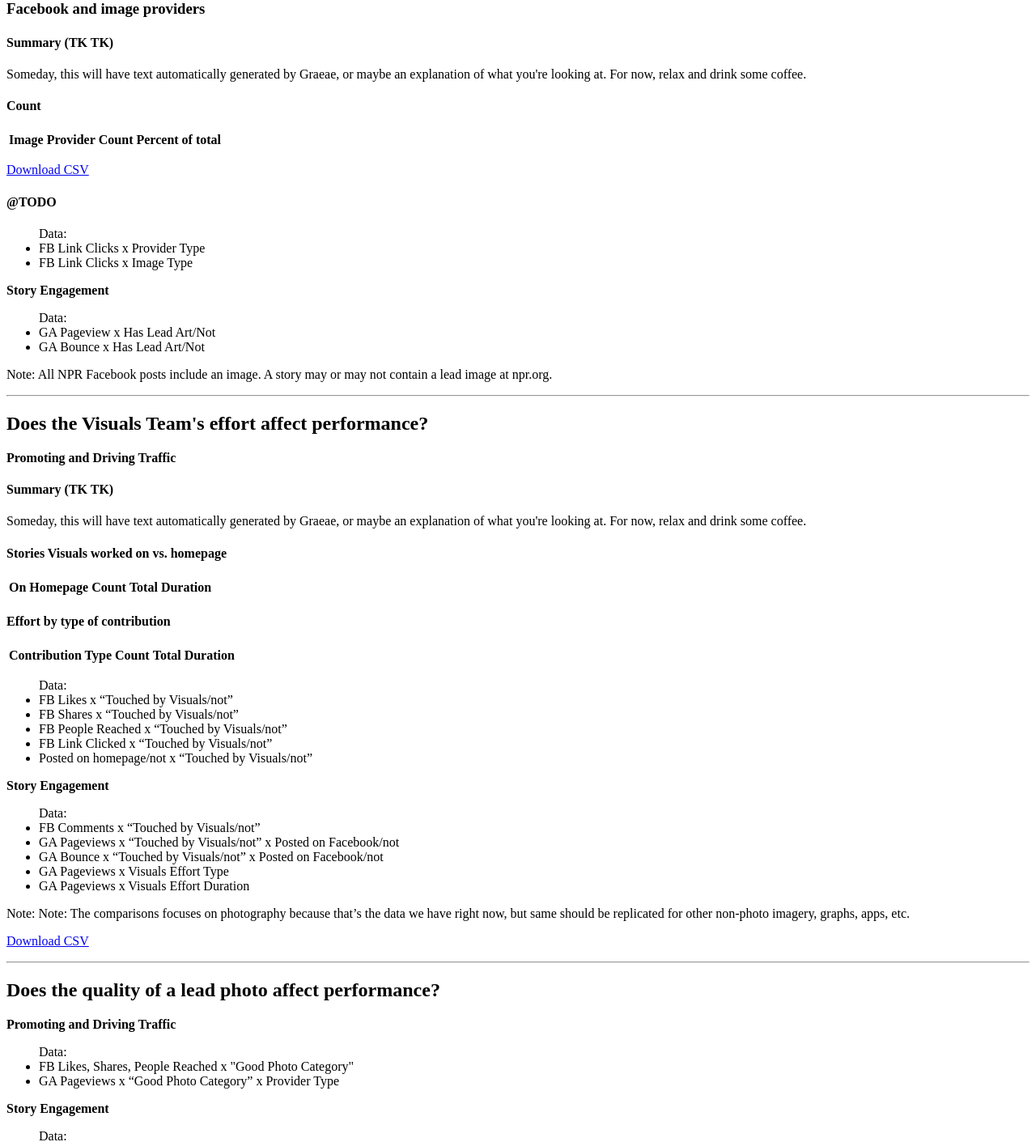
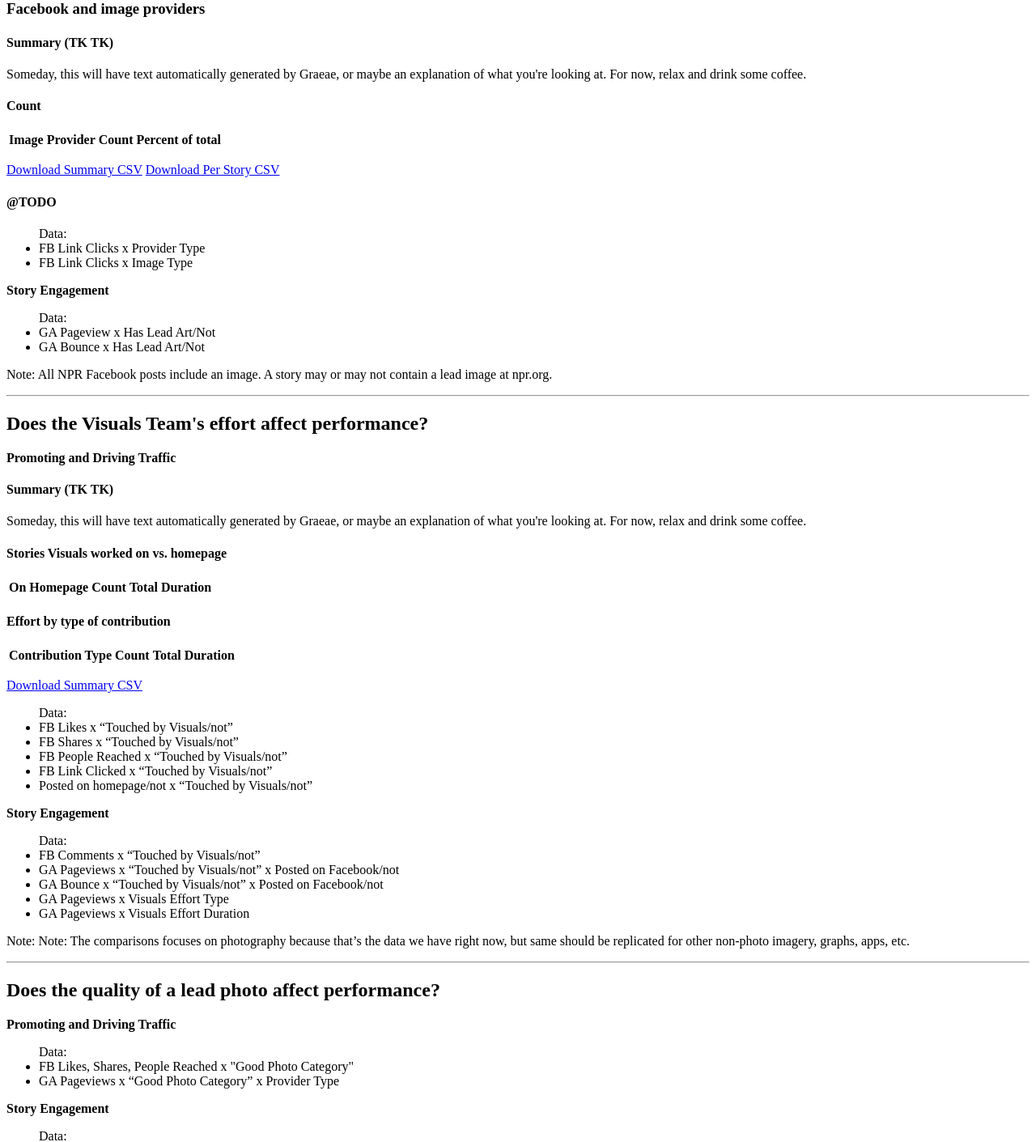
Before and after one commit to nprapps/graeae, a Flask app: template templates/index.html in a window 1280 px wide. Shown: the part 581-1992 px from the top of the page at 81% size. Run offline with Flask 2, Linux system fonts and the light colour scheme; the template is opened without the code that fills it, so the values that code supplies are empty; some libraries are stand-ins or nearby versions.

Commit message:
Updated download links

```diff
--- a/templates/index.html
+++ b/templates/index.html
@@ -83,7 +83,10 @@
     {% endfor %}
     </div>
 
-    <p><a class="btn btn-default" href="www/live-data/insights_summary.csv"><i class="fa fa-table"></i> Download CSV</a></p>
+    <p>
+        <a class="btn btn-default" href="live-data/insights_summary.csv"><i class="fa fa-table"></i> Download Summary CSV</a>
+        <a class="btn btn-default" href="live-data/insights_raw.csv"><i class="fa fa-table"></i> Download Per Story CSV</a>
+    </p>
 
     <h4>@TODO</h4>
     <ul>Data:
@@ -167,6 +170,10 @@
         </tbody>
     </table>
 
+    <p>
+        <a class="btn btn-default" href="live-data/photo_efforts.csv"><i class="fa fa-table"></i> Download Summary CSV</a>
+    </p>
+
     <ul>Data:
         <li>FB Likes x “Touched by Visuals/not”</li>
         <li>FB Shares x “Touched by Visuals/not”</li>
@@ -183,8 +190,6 @@
         <li>GA Pageviews x Visuals Effort Duration</li>
     </ul>
     <p class="muted">Note: Note: The comparisons focuses on photography because that’s the data we have right now, but same should be replicated for other non-photo imagery, graphs, apps, etc.</p>
-
-    <p><a class="btn btn-default" href="www/live-data/photo_efforts.csv"><i class="fa fa-table"></i> Download CSV</a></p>
 
 </section>
 
```
